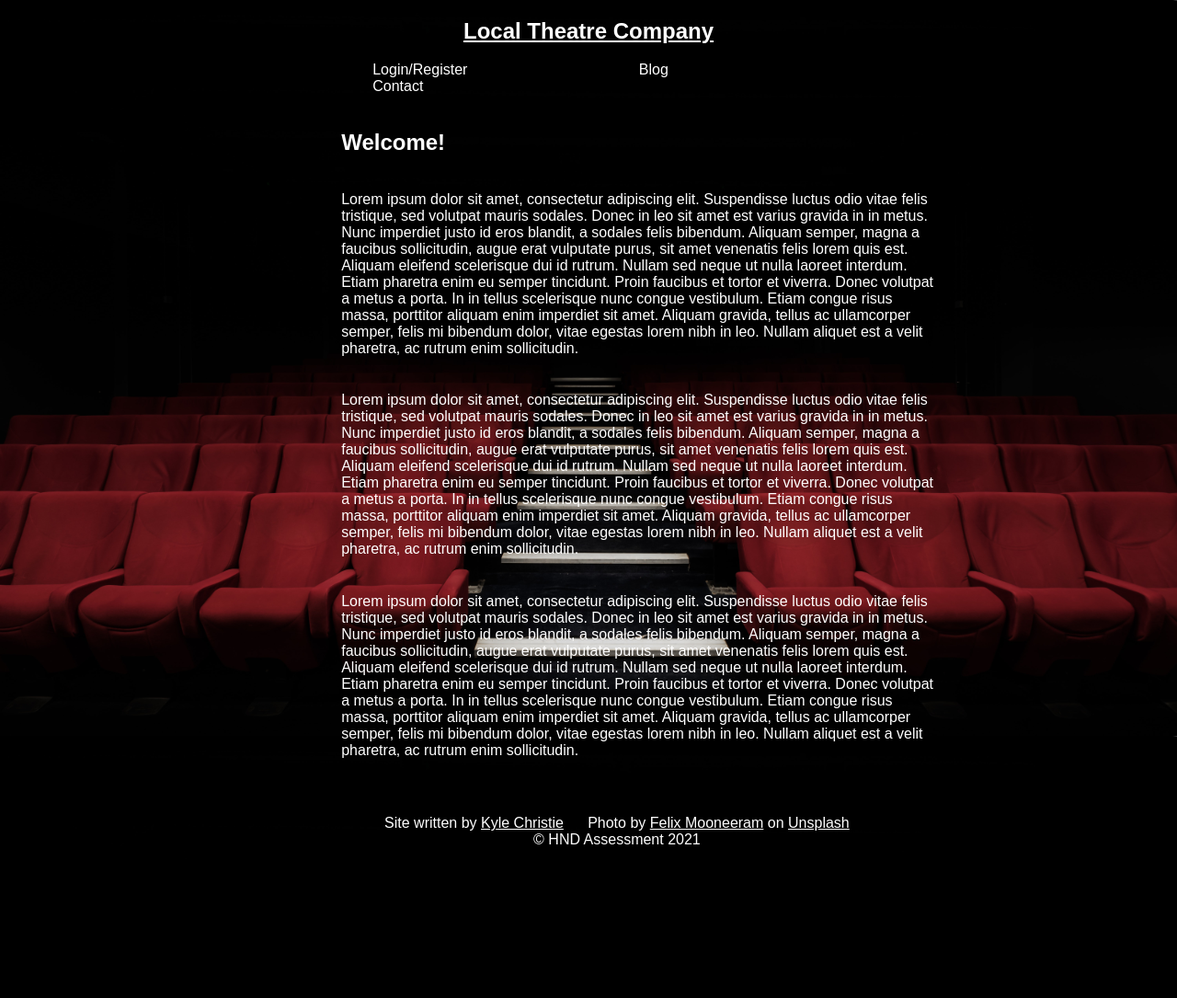
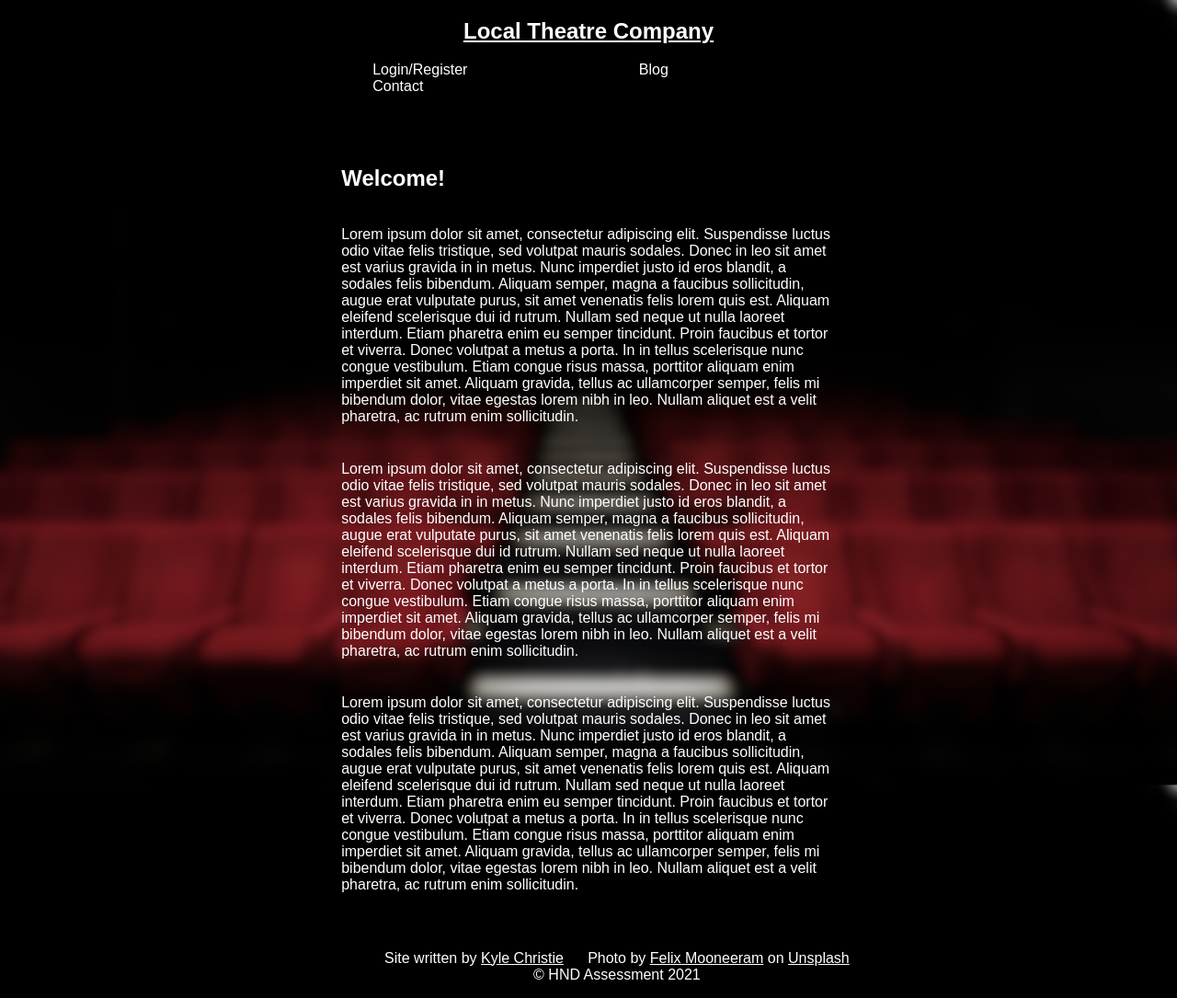
Before and after one commit to kc101010/HND-Theatre-Project, a PHP site: page / in a window 1280 px wide. Shown: the whole page at 92% size. Before the commit the page ends 938 px from the top, so only its background shows below. Run offline with PHP 8.4, Linux system fonts and the light colour scheme; some web fonts are replaced.

Commit message:
style updates

```diff
--- a/css/nav.css
+++ b/css/nav.css
@@ -4,15 +4,16 @@
     margin-left: 20%;
     margin-right: 20%;
     width: 60%;
-    background-image:url("../images/theatre.jpg");
+    background-image:url("../images/theatre-blur2.jpg");
     background-repeat:no-repeat;
-    background-size: 100% 100%;
+    background-size: cover;
     background-attachment: fixed;
     color:white;
     font-family: 'Monda', sans-serif;
 
+}
 
-}
+
 
 #hdr-text{
     margin-left:30%;
--- a/css/style.css
+++ b/css/style.css
@@ -2,14 +2,16 @@
     margin-left:15%;
 }
 
-#sec_home{
-    background-color: rbga(255,255,255, 0.6);
-    margin-top:5%;
+#sect-home{
+    /*background-color:rgba(255, 255, 255, 0.04);*/
+    margin-top:10%;
     margin-bottom:5%;
+
 }
 
 .home_text{
     margin-top:5%;
     margin-bottom:5%;
     margin-left:15%;
+    margin-right:15%;
 }
--- a/index.php
+++ b/index.php
@@ -1,6 +1,6 @@
 <?php include_once "partial/header.php";?>
 
-<section id="sec_home">
+<section id="sect-home">
 
     <h1 id="home_welcome"> Welcome! </h1>
 
--- a/partial/header.php
+++ b/partial/header.php
@@ -19,6 +19,7 @@
 
 
 <body id="hdr-nav-container">
+
     <section id="sec_hdr-nav">
         <h1 id="hdr-text"> <a href="index.php"> Local Theatre Company </a> </h1>
 
```
Also changed, not shown: images/theatre-blur.jpg (added), images/theatre-blur2.jpg (added).
